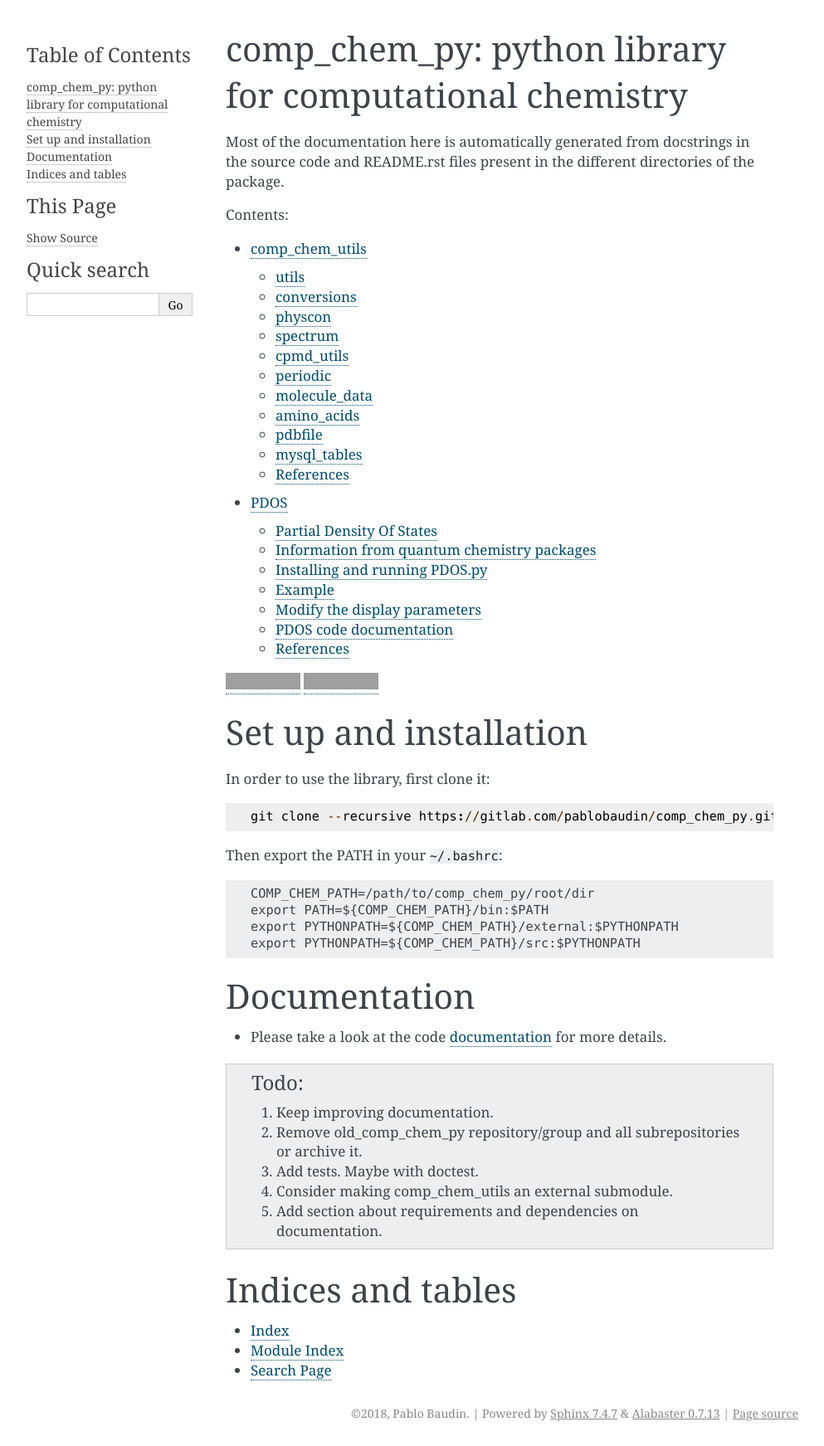
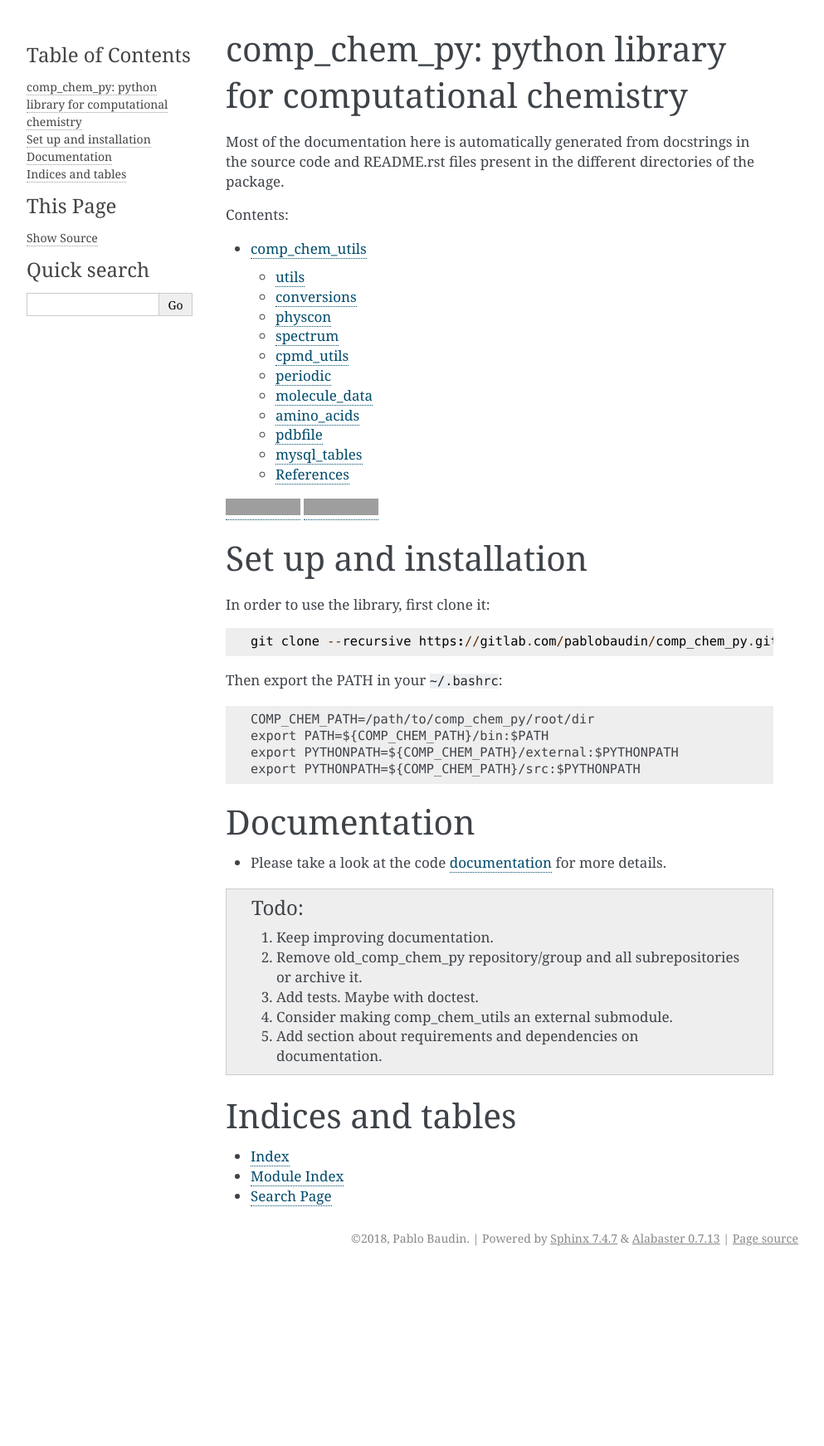
Before and after one commit to lcbc-epfl/comp_chem_py, a Sphinx documentation site: the page built from doc/index.rst, in a window 1280 px wide. Shown: the whole page at 83% size, without its empty margins (148-1141 px from the left). Built offline with Sphinx 7.4.7, drawn with Linux system fonts in a browser that asks for light colours; formulas are drawn with MathJax 3; after the commit the page ends 1532 px from its top, so only the background shows below that; grey boxes are pictures that could not be loaded.

```diff
--- a/doc/conf.py
+++ b/doc/conf.py
@@ -74,6 +74,7 @@ extensions = [
     'sphinx.ext.coverage',
     'sphinx.ext.viewcode',
     'sphinx.ext.napoleon',
+    'sphinx.ext.imgmath',
 ]
 
 # Napoleon settings
--- a/doc/index.rst
+++ b/doc/index.rst
@@ -16,7 +16,7 @@ Contents:
    :maxdepth: 2
 
    comp_chem_utils
-   PDOS
+..   PDOS
 
 .. include:: ../README.rst
 
```
